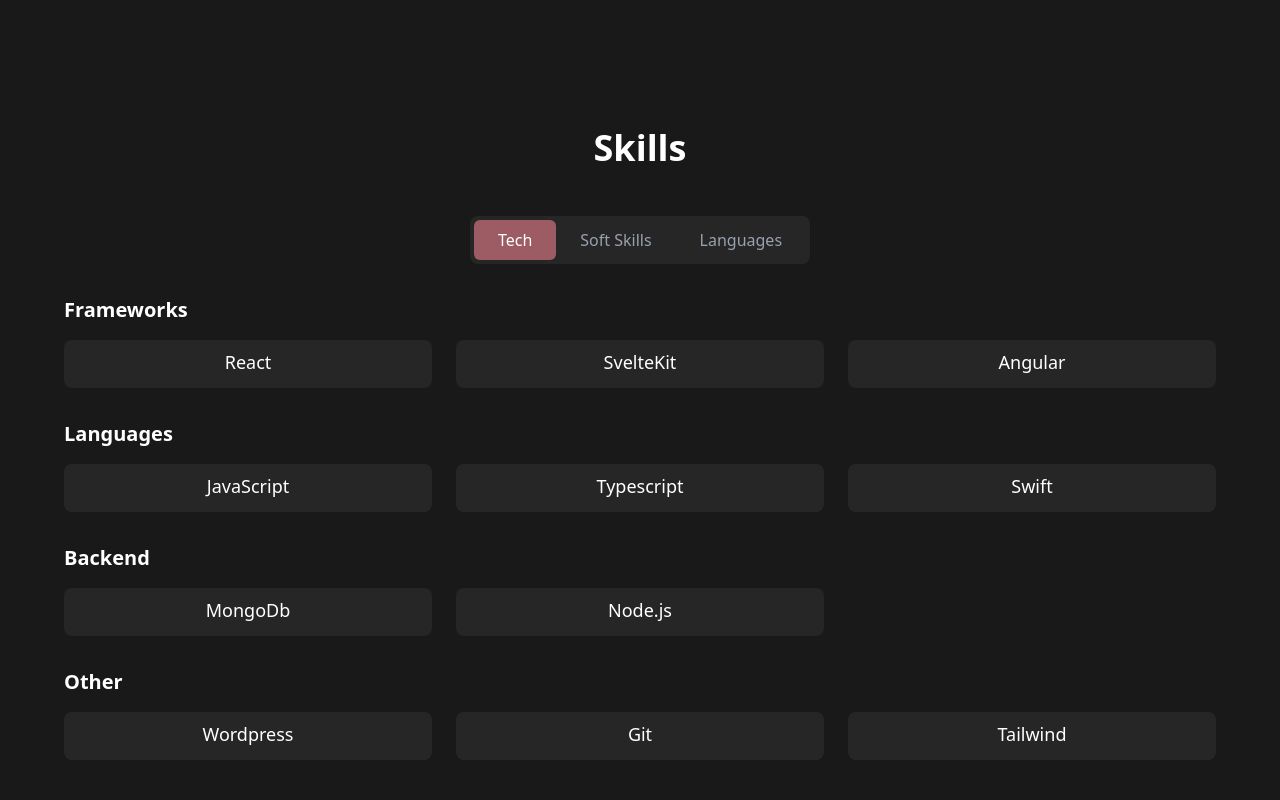
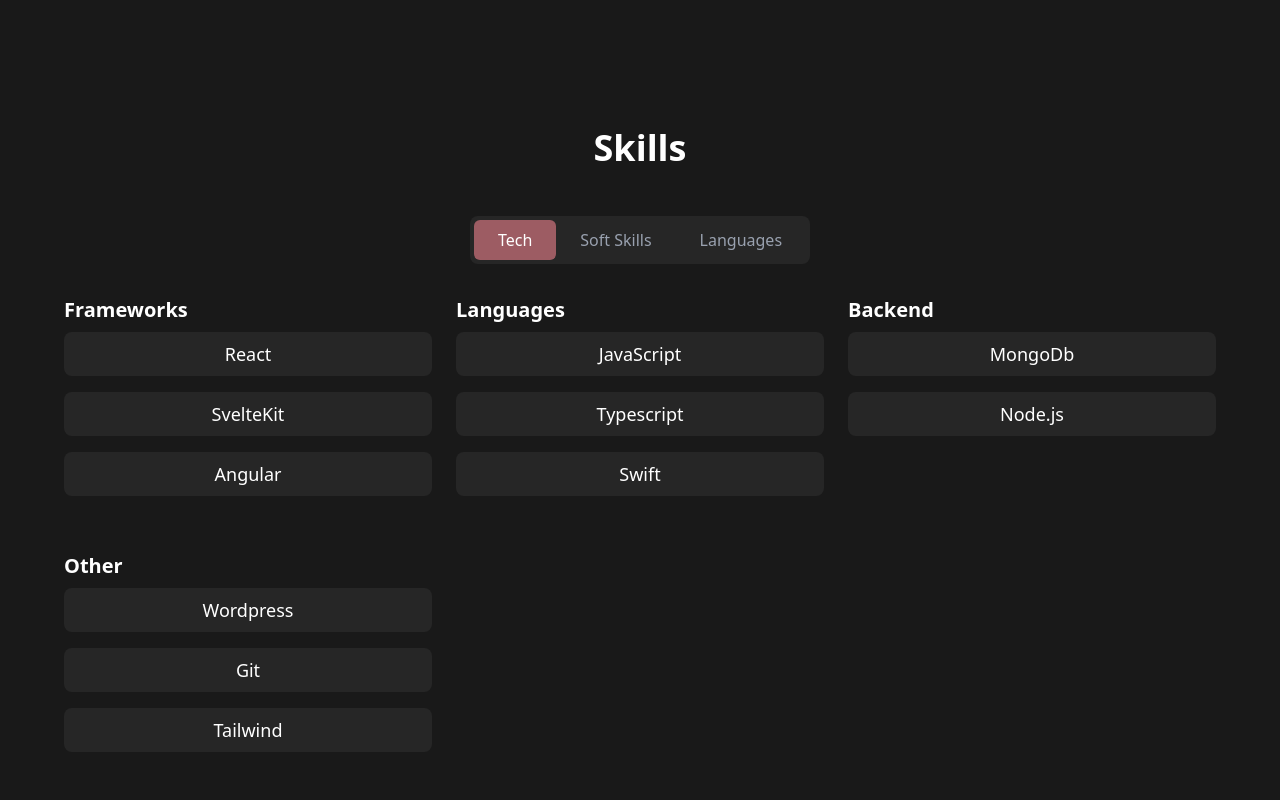
Before and after one commit to leilabb/web-portfolio, a React (Vite) app: page / in a window 1280 px wide. Shown: the part 760-1560 px from the top of the page. Built offline with nearby package versions, Linux system fonts and the light colour scheme.

Commit message:
refactor tab section

```diff
--- a/src/Components/SkillCard.jsx
+++ b/src/Components/SkillCard.jsx
@@ -2,9 +2,11 @@
   return (
     <div className="bg-card rounded-lg p-2 hover:bg-gray-600 transition-colors duration-200">
       <h3 className="text-white text-center font-medium text-lg">{name}</h3>
-      <p className="text-gray-400 text-sm text-center mt-1 capitalize">
-        {meta}
-      </p>
+      {meta != null && (
+        <p className="text-gray-400 text-sm text-center mt-1 capitalize">
+          {meta}
+        </p>
+      )}
     </div>
   );
 }
--- a/src/Pages/Skills.jsx
+++ b/src/Pages/Skills.jsx
@@ -3,7 +3,7 @@
 import SkillCard from "../Components/SkillCard";
 import TabButton from "../Components/TabButton";
 
-const SkillsSection = () => {
+const Skills = () => {
   const [activeTab, setActiveTab] = useState("tech");
 
   const categorized = SkillsData.tech.reduce((acc, tech) => {
@@ -14,6 +14,13 @@
     }
     return acc;
   }, {});
+
+  const techSkillsOrder = [
+    { key: "framework", title: "Frameworks" },
+    { key: "language", title: "Languages" },
+    { key: "backend", title: "Backend" },
+    { key: "other", title: "Other" },
+  ];
 
   return (
     <section id="skills" className="md:py-12 py-6">
@@ -44,59 +51,66 @@
           </div>
         </div>
 
-        {activeTab === "tech" && (
+        {/* {activeTab === "tech" && (
           <>
-            <h3 className="text-xl font-semibold capitalize mb-4">
+             <h3 className="text-xl font-semibold capitalize mb-4">
               Frameworks
             </h3>
             <div className="grid grid-cols-1 md:grid-cols-2 lg:grid-cols-3 gap-6 mb-8">
-              {categorized.framework.map((tech) => (
-                <SkillCard key={tech} name={tech} />
+              {categorized.framework.map((framework) => (
+                <SkillCard key={framework} name={framework} />
               ))}
             </div>
-
             <h3 className="text-xl font-semibold capitalize mb-4">Languages</h3>
             <div className="grid grid-cols-1 md:grid-cols-2 lg:grid-cols-3 gap-6 mb-8">
-              {categorized.language.map((tech) => {
-                return <SkillCard key={tech} name={tech} />;
-              })}{" "}
+              {categorized.language.map((language) => (
+                <SkillCard key={language} name={language} />
+              ))}
             </div>
             <h3 className="text-xl font-semibold capitalize mb-4">Backend</h3>
             <div className="grid grid-cols-1 md:grid-cols-2 lg:grid-cols-3 gap-6 mb-8">
-              {categorized.backend.map((tech) => {
-                return <SkillCard key={tech} name={tech} />;
-              })}
+              {categorized.backend.map((backend) => (
+                <SkillCard key={backend} name={backend} />
+              ))}
             </div>
             <h3 className="text-xl font-semibold capitalize mb-4">Other</h3>
             <div className="grid grid-cols-1 md:grid-cols-2 lg:grid-cols-3 gap-6 mb-8">
-              {categorized.other.map((tech) => {
-                return <SkillCard key={tech} name={tech} />;
-              })}
+              {categorized.other.map((otherTech) => (
+                <SkillCard key={otherTech} name={otherTech} />
+              ))}
             </div>
           </>
-        )}
+        )} */}
 
-        {activeTab === "softSkills" && (
-          <div className="grid grid-cols-1 md:grid-cols-2 lg:grid-cols-3 gap-6">
-            {SkillsData["softSkills"].map((softSkill) => (
-              <SkillCard key={softSkill.name} name={softSkill.name} />
-            ))}
-          </div>
-        )}
+        <div className="grid grid-cols-1 md:grid-cols-2 lg:grid-cols-3 gap-6">
+          {activeTab === "tech"
+            ? techSkillsOrder.map((category) => {
+                return (
+                  <div className="mb-4">
+                    <h3 className="text-xl font-semibold capitalize mb-2">
+                      {category.title}
+                    </h3>
 
-        {activeTab === "languages" && (
-          <div className="grid grid-cols-1 md:grid-cols-2 lg:grid-cols-3 gap-6">
-            {SkillsData["languages"].map((language) => (
-              <SkillCard
-                key={language.name}
-                name={language.name}
-                meta={language.level}
-              />
-            ))}
-          </div>
-        )}
+                    {categorized[category.key].map((framework) => {
+                      return (
+                        <div className="mb-4">
+                          <SkillCard key={framework} name={framework} />
+                        </div>
+                      );
+                    })}
+                  </div>
+                );
+              })
+            : SkillsData[activeTab].map((skill) => (
+                <SkillCard
+                  key={skill.name}
+                  name={skill.name}
+                  meta={activeTab === "languages" ? skill.level : ""}
+                />
+              ))}
+        </div>
       </div>
     </section>
   );
 };
-export default SkillsSection;
+export default Skills;
```
